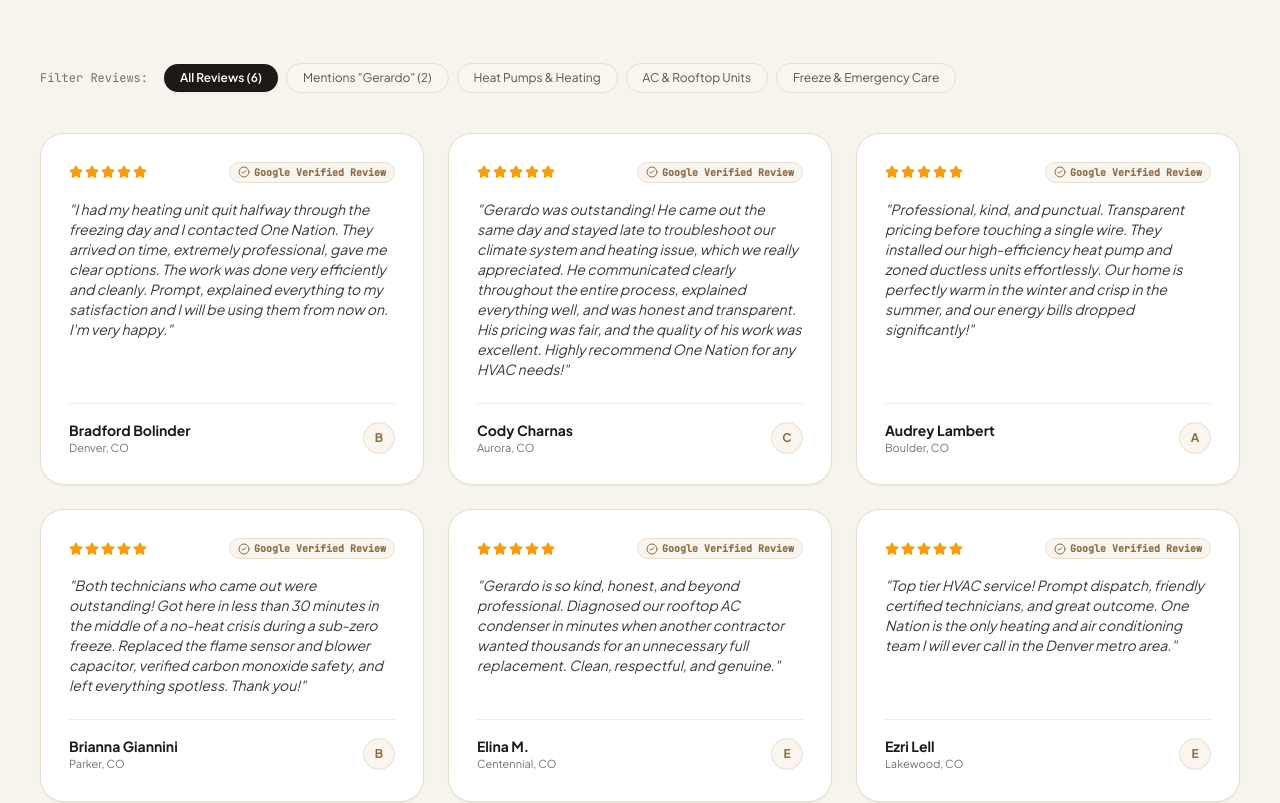
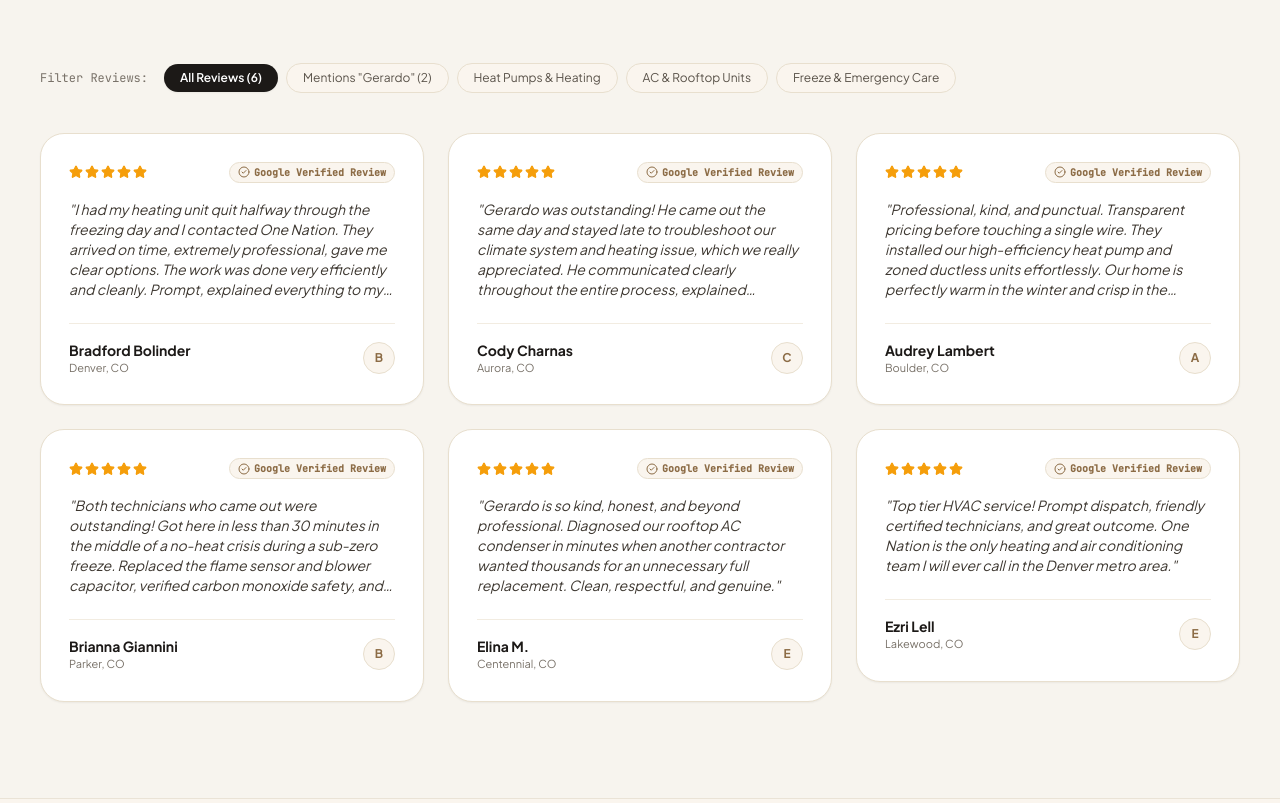
Before and after one commit to Muneeb850/HVAC, a React (Vite) app: page / in a window 1280 px wide. Shown: the part 5080-5883 px from the top of the page. Built offline with nearby package versions, Linux system fonts and the light colour scheme; the HTML template or start-up script is replaced by a standard one.

Commit message:
Clamp review quotes to 5 lines and use items-start so all cards are uniform height

```diff
--- a/src/components/ReviewsSection.jsx
+++ b/src/components/ReviewsSection.jsx
@@ -66,7 +66,7 @@
         </div>
 
         {/* Reviews Grid */}
-        <div className="grid grid-cols-1 md:grid-cols-2 lg:grid-cols-3 gap-5 sm:gap-6">
+        <div className="grid grid-cols-1 md:grid-cols-2 lg:grid-cols-3 gap-5 sm:gap-6 items-start">
           {filteredReviews.map((rev, index) => (
             <div
               key={index}
@@ -84,7 +84,7 @@
                   </span>
                 </div>
 
-                <p className="text-[#3D3730] text-xs sm:text-sm leading-relaxed mb-6 font-sans italic">
+                <p className="text-[#3D3730] text-xs sm:text-sm leading-relaxed mb-6 font-sans italic line-clamp-5">
                   "{rev.quote}"
                 </p>
               </div>
```
